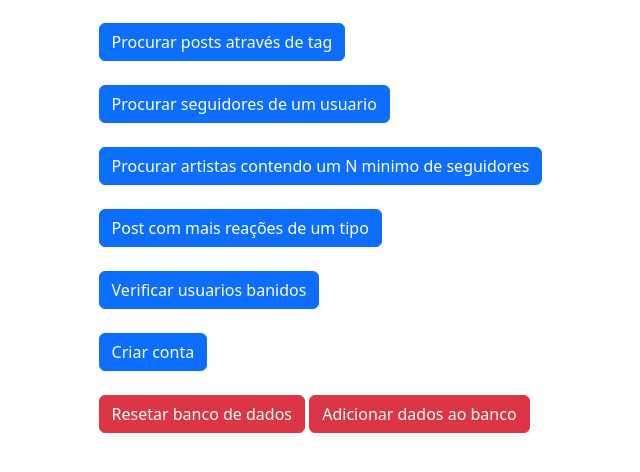
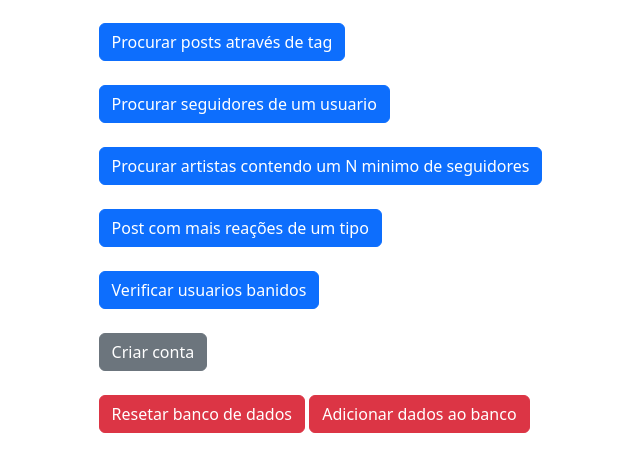
Before and after one commit to matheus-sousa007/SCC0240_-_Bases_de_Dados_-_Art_Delivery_Project, a Flask app: page / in a window 1280 px wide. Shown: the part 103-575 px from the top of the page, without its empty margins (311-951 px from the left). Run offline with Flask 3, Linux system fonts and the light colour scheme; some libraries are stand-ins or nearby versions.

Commit message:
change color button rsrsrsrs

```diff
--- a/src/routes.py
+++ b/src/routes.py
@@ -52,6 +52,7 @@ def index():
             db.create_schema()
         if('add-db' in request.form):
             db.add_dados()
+
     return render_template("index.html")
 
 @app_flask.route('/register', methods=['GET', 'POST'])
@@ -60,9 +61,7 @@ def register():
     form = RegisterForm(request.form)
     if request.method == 'POST':
         db.insert_user(form.data)
-
-
-        #return url_for('index')
+        return render_template("index.html", form = form)
 
     return render_template("register.html", form = form)
 
--- a/src/templates/index.html
+++ b/src/templates/index.html
@@ -19,7 +19,7 @@
         <a href="{{ url_for('usuarios_banidos') }}" class="btn btn-primary">Verificar usuarios banidos</a>
         <br>
         <br>
-        <a href="{{ url_for('register') }}" class="btn btn-primary">Criar conta</a>
+        <a href="{{ url_for('register') }}" class="btn btn-secondary">Criar conta</a>
         <br>
         <br>
         <button class="btn btn-danger" name="reset-db">
--- a/src/templates/register.html
+++ b/src/templates/register.html
@@ -34,7 +34,6 @@
         {{form.tipoUsuario.label}}
         {{form.tipoUsuario(class="form-control" )}}
         <br>
-        {{form.submit.label}}
         {{form.submit(class="btn btn-primary")}}
 
         <br><br>
```
